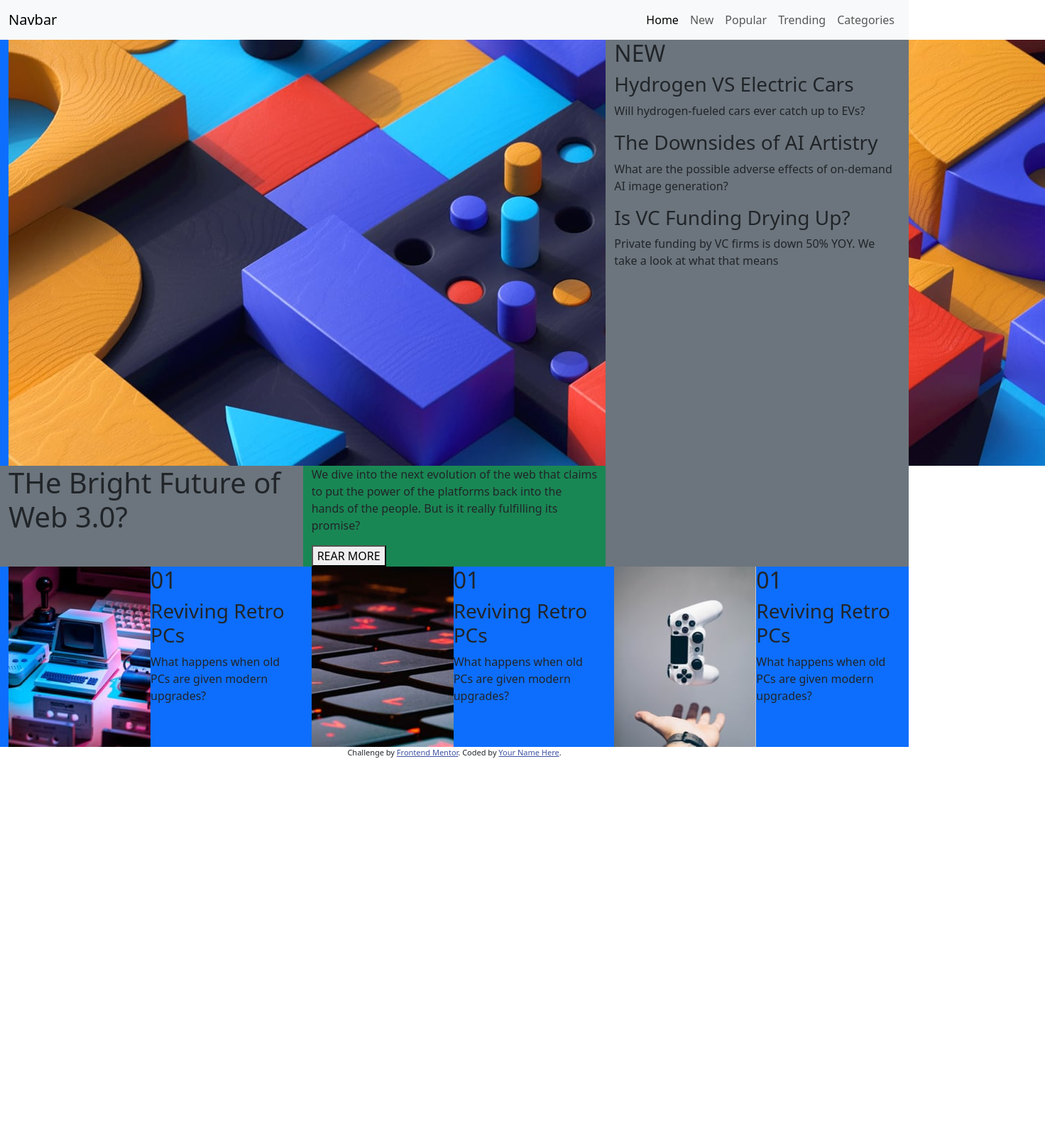
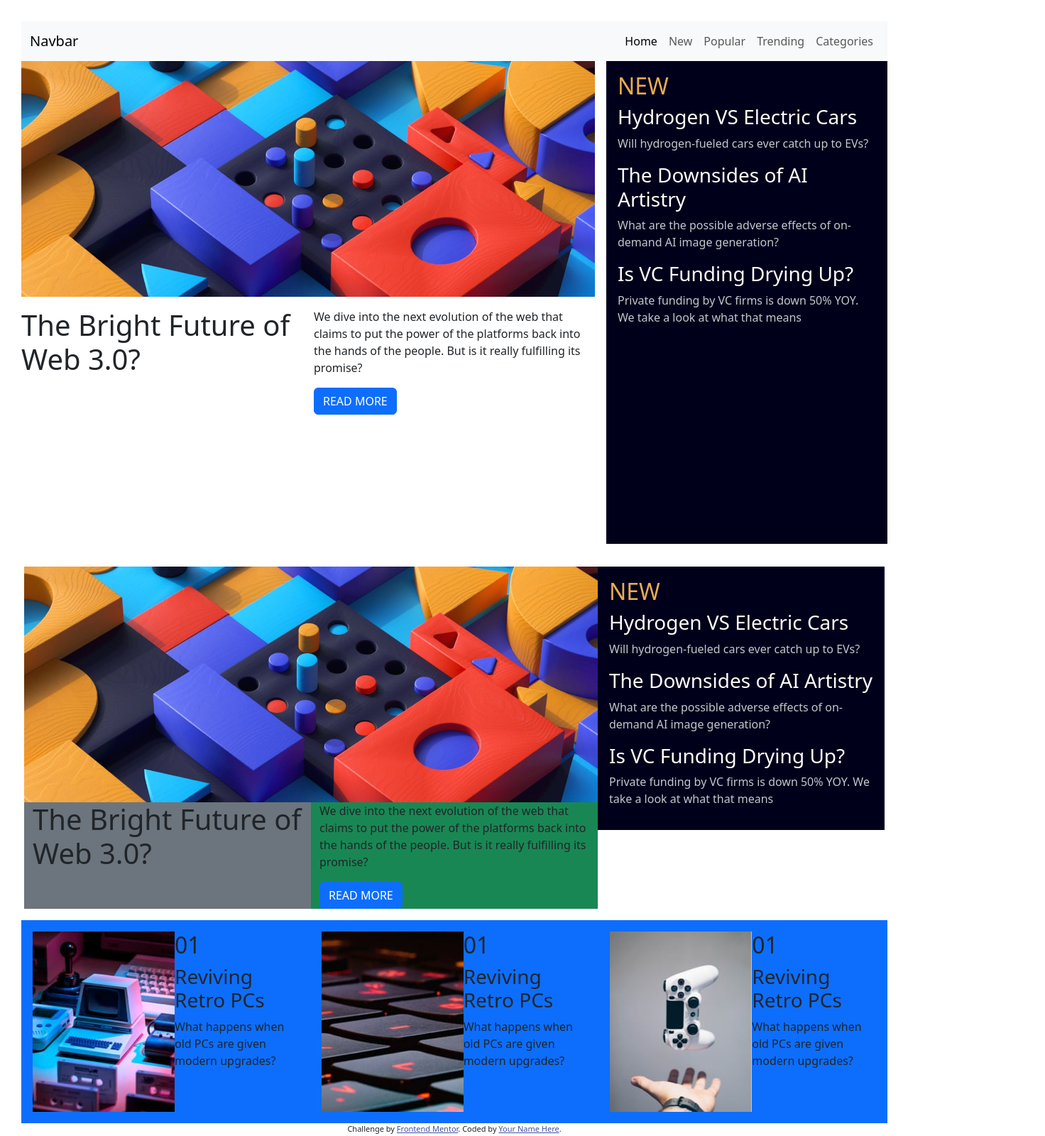
Before and after one commit to Risa2422/news-homepage-main, a plain HTML site: page index.html in a window 1280 px wide. Shown: the whole page at 71% size, 1472 px wide, since content can reach past the window. Before the commit the page ends 1069 px from the top, so only its background shows below. Drawn offline with nearby package versions, Linux system fonts and the light colour scheme.

Commit message:
added:using grid layout

```diff
--- a/index.html
+++ b/index.html
@@ -15,6 +15,7 @@
       integrity="sha384-QWTKZyjpPEjISv5WaRU9OFeRpok6YctnYmDr5pNlyT2bRjXh0JMhjY6hW+ALEwIH"
       crossorigin="anonymous"
     />
+    <link rel="stylesheet" href="./style.css" />
     <title>Frontend Mentor | News homepage</title>
 
     <style>
@@ -28,6 +29,7 @@
     </style>
   </head>
   <body>
+    <main>
       <nav class="navbar navbar-expand-lg bg-body-tertiary">
         <div class="container-fluid">
           <a class="navbar-brand" href="#">Navbar</a>
@@ -66,50 +68,109 @@
           </div>
         </div>
       </nav>
-    <div class="container-fluid">
-      <div class="row">
-        <div class="col-lg-8 bg-primary">
-          <div class="col-lo-12 main-image">
-            <img src="./assets/images/image-web-3-desktop.jpg" alt="" />
-          </div>
-          <div class="row">
-            <div class="col-lg-6 bg-secondary">
-              <h1>THe Bright Future of Web 3.0?</h1>
-            </div>
-            <div class="col-lg-6 bg-success">
-              <p class="intro">
-                We dive into the next evolution of the web that claims to put
-                the power of the platforms back into the hands of the people.
-                But is it really fulfilling its promise?
-              </p>
-              <button>REAR MORE</button>
+
+      <!-- main content -->
+      <div class="wrapper">
+        <div class="hero">
+          <div class="main-image">
+            <img
+              src="./assets/images/image-web-3-desktop.jpg"
+              alt="mainimage"
+              class="img-fluid"
+            />
           </div>
         </div>
-        </div>
-        <div class="col-lg-4 bg-secondary d-flex flex-column">
+        <div class="new p-3">
           <h2>NEW</h2>
-          <div class="newtopic">
+          <ul>
+            <li class="newtopic">
               <h3>Hydrogen VS Electric Cars</h3>
               <p>Will hydrogen-fueled cars ever catch up to EVs?</p>
-          </div>
-          <div class="newtopic">
+            </li>
+            <li class="newtopic">
               <h3>The Downsides of AI Artistry</h3>
               <p>
                 What are the possible adverse effects of on-demand AI image
                 generation?
               </p>
-          </div>
-          <div class="newtopic">
+            </li>
+            <li class="newtopic">
               <h3>Is VC Funding Drying Up?</h3>
               <p>
                 Private funding by VC firms is down 50% YOY. We take a look at
                 what that means
               </p>
+            </li>
+          </ul>
+        </div>
+        <div class="box3 text">
+          <h1>The Bright Future of Web 3.0?</h1>
+        </div>
+        <div class="box5 news">
+          <p class="intro">
+            We dive into the next evolution of the web that claims to put the
+            power of the platforms back into the hands of the people. But is it
+            really fulfilling its promise?
+          </p>
+          <button class="btn btn-primary">READ MORE</button>
+        </div>
+      </div>
+
+      <!-- tried to use row and col but didn't work as I expected-->
+      <div class="container-fluid">
+        <div class="row g-3 mt-3">
+          <div class="col-lg-8 bg-info p-0">
+            <div class="main-image col-lg-12">
+              <img
+                src="./assets/images/image-web-3-desktop.jpg"
+                alt="mainimage"
+                class="img-fluid"
+              />
+            </div>
+            <div class="container-fluid">
+              <div class="row">
+                <div class="col-lg-6 bg-secondary">
+                  <h1>The Bright Future of Web 3.0?</h1>
+                </div>
+                <div class="col-lg-6 bg-success">
+                  <p class="intro">
+                    We dive into the next evolution of the web that claims to
+                    put the power of the platforms back into the hands of the
+                    people. But is it really fulfilling its promise?
+                  </p>
+                  <button class="btn btn-primary">READ MORE</button>
                 </div>
               </div>
             </div>
-      <div class="row">
-        <div class="col-lg-4 bg-primary d-flex">
+          </div>
+          <div class="col-lg-4 d-flex flex-column p-0">
+            <div class="new p-3">
+              <h2>NEW</h2>
+              <ul>
+                <li class="newtopic">
+                  <h3>Hydrogen VS Electric Cars</h3>
+                  <p>Will hydrogen-fueled cars ever catch up to EVs?</p>
+                </li>
+                <li class="newtopic">
+                  <h3>The Downsides of AI Artistry</h3>
+                  <p>
+                    What are the possible adverse effects of on-demand AI image
+                    generation?
+                  </p>
+                </li>
+                <li class="newtopic">
+                  <h3>Is VC Funding Drying Up?</h3>
+                  <p>
+                    Private funding by VC firms is down 50% YOY. We take a look
+                    at what that means
+                  </p>
+                </li>
+              </ul>
+            </div>
+          </div>
+        </div>
+        <div class="row mt-3">
+          <div class="col-lg-4 bg-primary d-flex p-3">
             <div class="reviving-img">
               <img src="./assets/images/image-retro-pcs.jpg" alt="" />
             </div>
@@ -119,7 +180,7 @@
               <p>What happens when old PCs are given modern upgrades?</p>
             </div>
           </div>
-        <div class="col-lg-4 bg-primary d-flex">
+          <div class="col-lg-4 bg-primary d-flex p-3">
             <div class="reviving-img">
               <img src="./assets/images/image-top-laptops.jpg" alt="" />
             </div>
@@ -129,7 +190,7 @@
               <p>What happens when old PCs are given modern upgrades?</p>
             </div>
           </div>
-        <div class="col-lg-4 bg-primary d-flex">
+          <div class="col-lg-4 bg-primary d-flex p-3">
             <div class="reviving-img">
               <img src="./assets/images/image-gaming-growth.jpg" alt="" />
             </div>
@@ -147,6 +208,7 @@
           >Frontend Mentor</a
         >. Coded by <a href="#">Your Name Here</a>.
       </div>
+    </main>
     <script
       src="https://cdn.jsdelivr.net/npm/bootstrap@5.3.3/dist/js/bootstrap.bundle.min.js"
       integrity="sha384-YvpcrYf0tY3lHB60NNkmXc5s9fDVZLESaAA55NDzOxhy9GkcIdslK1eN7N6jIeHz"
--- /dev/null
+++ b/style.scss
@@ -0,0 +1,65 @@
+$color-white: hsl(36, 100%, 99%);
+$color-glayish-blue: hsl(233, 8%, 79%);
+$color-black: hsl(240, 100%, 5%);
+$color-soft-red: hsl(5, 85%, 63%);
+$color-soft-orange: hsl(35, 77%, 62%);
+
+* {
+  box-sizing: border-box;
+  margin: 0;
+  padding: 0;
+}
+
+main {
+  margin: 30px;
+}
+
+.new {
+  background-color: $color-black;
+
+  ul {
+    list-style: none;
+    padding-left: 0;
+  }
+  h2 {
+    color: $color-soft-orange;
+  }
+
+  .newtopic {
+    flex: 1;
+    h3 {
+      color: $color-white;
+    }
+
+    p {
+      color: $color-glayish-blue;
+    }
+  }
+}
+
+// useing grid
+.wrapper {
+  display: grid;
+  grid-template-columns: 1fr 1fr 1fr;
+  grid-template-rows: 1fr 1fr;
+  gap: 1rem;
+
+  @media (max-width: 992px) {
+    display: flex;
+    flex-direction: column;
+  }
+
+  .hero {
+    grid-column: 1/3;
+
+    .img {
+      max-width: 100%;
+      width: auto;
+    }
+  }
+
+  .new {
+    grid-column: 3/4;
+    grid-row: 1/3;
+  }
+}
```
Also changed, not shown: style.css (added), 1 other file. Lines whose indentation alone changed are shown as unchanged.
